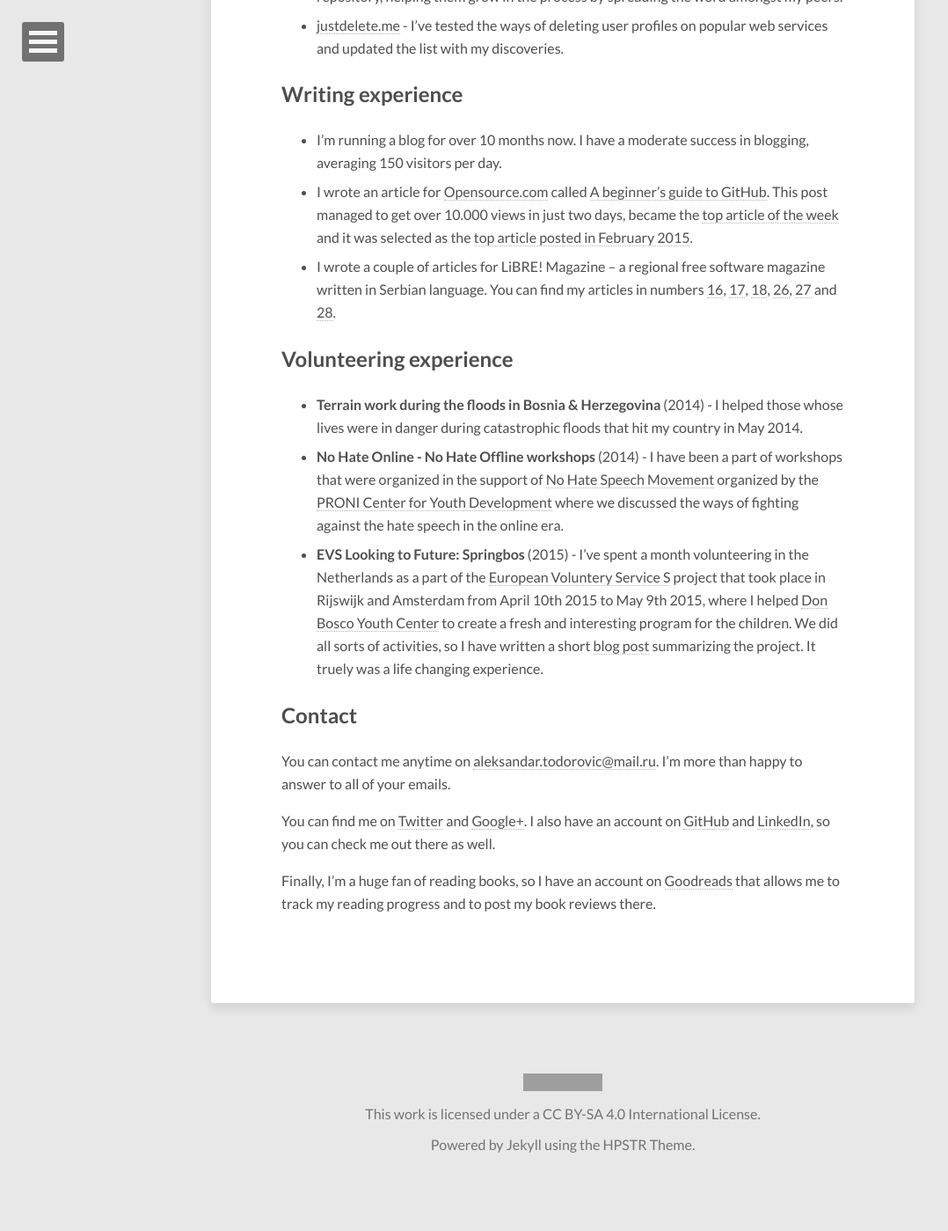
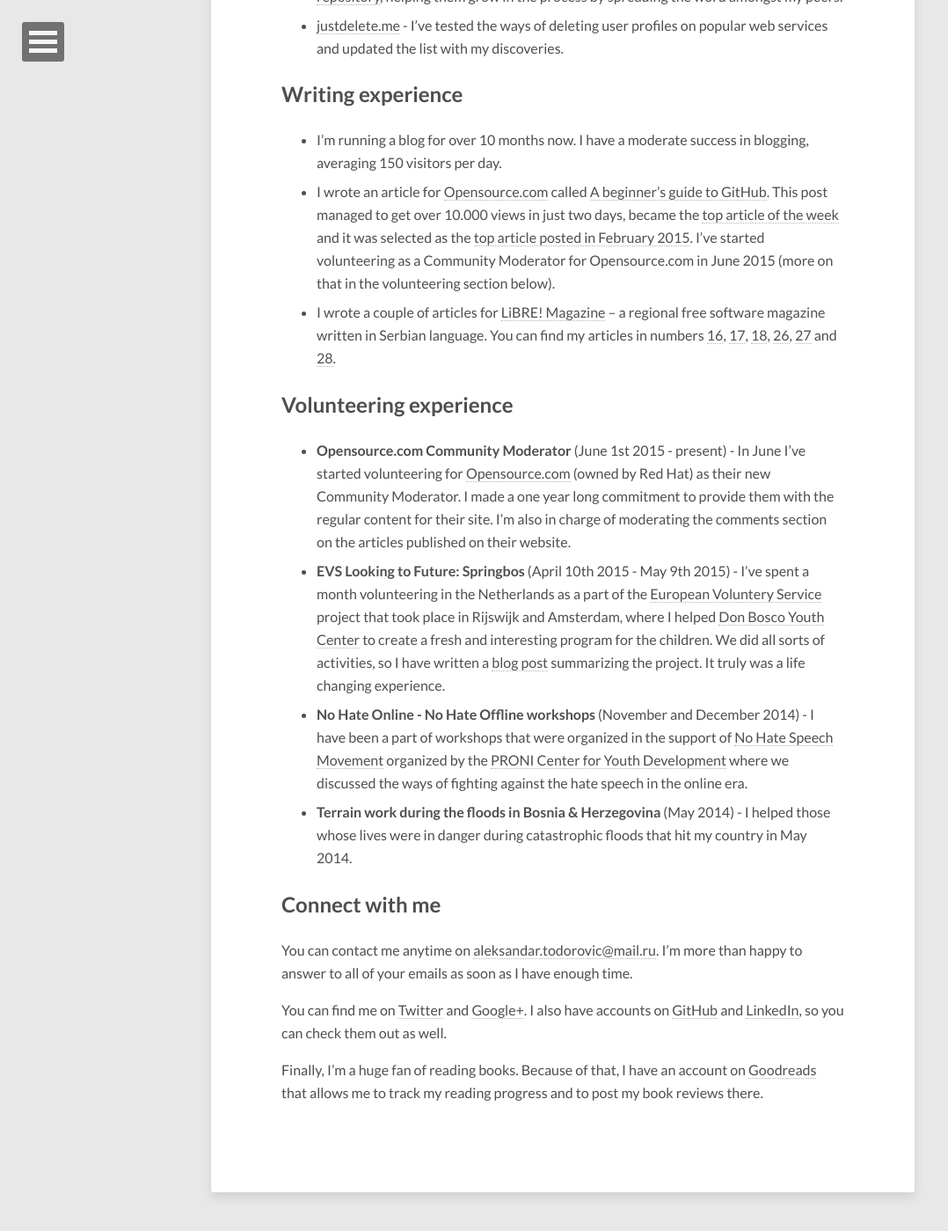
Before and after one commit to menghanhui/r3bl.blog, a Jekyll site: the page built from about/index.md, in a window 1280 px wide and 1400 px high, scrolled down 2624 px. Shown: the whole window at 88% size, without its empty margins (0-1078 px from the left). Built offline with Jekyll 4.4.1, drawn with Linux system fonts in a browser that asks for light colours; nearby versions of some CDN libraries; before the commit the page ends 3982 px from its top, so only the background shows below that; some of the changed text lies outside the part shown; grey boxes are pictures that could not be loaded.

Commit message:
Updated portfolio

```diff
--- a/about/index.md
+++ b/about/index.md
@@ -20,7 +20,7 @@
   * School: Technical High School in Brčko
   * Projects: My graduation thesis is being actively used in the school's administration.
 
-* **Bachelor of IT Engineering** (2013-????)
+* **Bachelor of IT Engineering** (2013-present)
   * Schoool: eMPIRICA
   * Projects: The work I programmed as a part of the curriculum is being advertised as the best one in my year by the collage itself (as stated [here](http://empirica.ba/index.php/aktuelne-vijesti/464-nasi-studenti-sticu-prakticna-ict-znanja-i-vjestine-vec-od-prve-godine-studija)). The project is released under a MIT license [here](https://github.com/aleksandar-todorovic/Implementacija-sigurnosnih-algoritama).
 
@@ -47,31 +47,32 @@
 
 #### Projects I am contributing to (or have contributed to in the past):
 
-* [elementary OS](http://elementaryos.org/) - I've translated the whole operating system to Bosnian language as a part of their localization team. I'm a beta tester who helped out by reporting and confirming bugs during the Beta stage of the version 0.3 titled Freya. I'm also helped during the construction of their new website ([beta.elementary.io](http://beta.elementary.io/)) where I contribute with the code and with the translation of the website to Bosnian language.
+* [elementary OS](http://elementaryos.org/) - I've translated the whole operating system to Bosnian language as a part of their localization team. I was a beta tester who helped out by reporting and confirming bugs during the Beta stage of the version 0.3 (titled Freya). I've also helped during the construction of their new website ([beta.elementary.io](http://beta.elementary.io/)) where I contribute with the code and with the translation of the website to Bosnian language.
 * [Reddit](https://www.reddit.com/) - I've helped with the translation of wordly-known Reddit, earning a badge as a proof of helping them (you can view the badge in the trophy case of [my Reddit profile](http://reddit.com/u/r3bl)).
 * [Tor Project](https://www.torproject.org/) - I've helped with the translation of Orbot and Orweb tutorial in Serbian language and I am a coordinator for this translation.
 * [Open WhisperSystems](https://whispersystems.org/) - I've single-handedly translated their TextSecure and RedPhone apps to Bosnian, Serbian and Croatian language.
 * [Gnu Privacy Guard](https://guardianproject.info/code/gnupg/) - I've helped by translating the the privacy guard to the Serbian language and I am a coordinator for this translation.
 * [PRISM Break](https://prism-break.org/en/) - I've tested the software that helps you circumvent NSA's PRISM program and gave my contribution to this list.
-* [Papers We Love](https://github.com/papers-we-love/papers-we-love) - I've added a couple of papers I love to the Papers We Love repository, helping them grow in the process by spreading the word amongst my peers.
+* [Papers We Love](http://paperswelove.org/) - I've added a couple of papers I love to the Papers We Love [repository](https://github.com/papers-we-love/papers-we-love), helping them grow in the process by spreading the word amongst my peers.
 * [justdelete.me](https://github.com/rmlewisuk/justdelete.me) - I've tested the ways of deleting user profiles on popular web services and updated the list with my discoveries.
 
 ## Writing experience
 
 * I'm running a blog for over 10 months now. I have a moderate success in blogging, averaging 150 visitors per day.
-* I wrote an article for [Opensource.com](http://opensource.com/) called [A beginner's guide to GitHub](http://opensource.com/life/15/2/beginners-guide-github). This post managed to get over 10.000 views in just two days, became the [top article of the week](http://opensource.com/life/15/2/top-5-articles-week-february-20) and it was selected as the [top article posted in February 2015](http://opensource.com/community-report-march-2015).
-* I wrote a couple of articles for LiBRE! Magazine -- a regional free software magazine written in Serbian language. You can find my articles in numbers [16](https://libre.lugons.org/index.php/broj_16/), [17](https://libre.lugons.org/index.php/broj_17/), [18](https://libre.lugons.org/index.php/broj_18/), [26](https://libre.lugons.org/index.php/broj-26/), [27](https://libre.lugons.org/index.php/broj-27/) and [28](https://libre.lugons.org/index.php/broj-28/).
+* I wrote an article for [Opensource.com](http://opensource.com/) called [A beginner's guide to GitHub](http://opensource.com/life/15/2/beginners-guide-github). This post managed to get over 10.000 views in just two days, became the [top article of the week](http://opensource.com/life/15/2/top-5-articles-week-february-20) and it was selected as the [top article posted in February 2015](http://opensource.com/community-report-march-2015). I've started volunteering as a Community Moderator for Opensource.com in June 2015 (more on that in the volunteering section below).
+* I wrote a couple of articles for [LiBRE! Magazine](https://libre.lugons.org/) -- a regional free software magazine written in Serbian language. You can find my articles in numbers [16](https://libre.lugons.org/index.php/broj_16/), [17](https://libre.lugons.org/index.php/broj_17/), [18](https://libre.lugons.org/index.php/broj_18/), [26](https://libre.lugons.org/index.php/broj-26/), [27](https://libre.lugons.org/index.php/broj-27/) and [28](https://libre.lugons.org/index.php/broj-28/).
 
 ## Volunteering experience
 
-* **Terrain work during the floods in Bosnia & Herzegovina** (2014) - I helped those whose lives were in danger during catastrophic floods that hit my country in May 2014.
-* **No Hate Online - No Hate Offline workshops** (2014) - I have been a part of workshops that were organized in the support of [No Hate Speech Movement](http://nohatespeechmovement.org/) organized by the [PRONI Center for Youth Development](http://nohatespeechmovement.org/) where we discussed the ways of fighting against the hate speech in the online era.
-* **EVS Looking to Future: Springbos** (2015) - I've spent a month volunteering in the Netherlands as a part of the  [European Voluntery Service S](https://en.wikipedia.org/wiki/European_Voluntary_Service) project that took place in Rijswijk and Amsterdam from April 10th 2015 to May 9th 2015, where I helped [Don Bosco Youth Center](http://donboscorijswijk.nl/) to create a fresh and interesting program for the children. We did all sorts of activities, so I have written a short [blog post](https://r3bl.github.io/en/evs-netherlands-experience/) summarizing the project. It truely was a life changing experience.
+* **Opensource.com Community Moderator** (June 1st 2015 - present) - In June I've started volunteering for [Opensource.com](http://opensource.com/) (owned by Red Hat) as their new Community Moderator. I made a one year long commitment to provide them with the regular content for their site. I'm also in charge of moderating the comments section on the articles published on their website.
+* **EVS Looking to Future: Springbos** (April 10th 2015 - May 9th 2015) - I've spent a month volunteering in the Netherlands as a part of the  [European Voluntery Service](https://en.wikipedia.org/wiki/European_Voluntary_Service) project that took place in Rijswijk and Amsterdam, where I helped [Don Bosco Youth Center](http://donboscorijswijk.nl/) to create a fresh and interesting program for the children. We did all sorts of activities, so I have written a [blog post](https://r3bl.github.io/en/evs-netherlands-experience/) summarizing the project. It truly was a life changing experience.
+* **No Hate Online - No Hate Offline workshops** (November and December 2014) - I have been a part of workshops that were organized in the support of [No Hate Speech Movement](http://nohatespeechmovement.org/) organized by the [PRONI Center for Youth Development](http://nohatespeechmovement.org/) where we discussed the ways of fighting against the hate speech in the online era.
+* **Terrain work during the floods in Bosnia & Herzegovina** (May 2014) - I helped those whose lives were in danger during catastrophic floods that hit my country in May 2014.
 
-## Contact
+## Connect with me
 
-You can contact me anytime on [aleksandar.todorovic@mail.ru](aleksandar.todorovic@mail.ru). I'm more than happy to answer to all of your emails.
+You can contact me anytime on [aleksandar.todorovic@mail.ru](aleksandar.todorovic@mail.ru). I'm more than happy to answer to all of your emails as soon as I have enough time.
 
-You can find me on [Twitter](https://twitter.com/r3bl_) and [Google+](https://plus.google.com/117549842149032938678/). I also have an account on [GitHub](https://plus.google.com/117549842149032938678/) and [LinkedIn](https://plus.google.com/117549842149032938678/), so you can check me out there as well.
+You can find me on [Twitter](https://twitter.com/r3bl_) and [Google+](https://plus.google.com/117549842149032938678/). I also have accounts on [GitHub](https://plus.google.com/117549842149032938678/) and [LinkedIn](https://plus.google.com/117549842149032938678/), so you can check them out as well.
 
-Finally, I'm a huge fan of reading books, so I have an account on [Goodreads](https://www.goodreads.com/user/show/37688006-aleksandar-todorovi) that allows me to track my reading progress and to post my book reviews there.
+Finally, I'm a huge fan of reading books. Because of that, I have an account on [Goodreads](https://www.goodreads.com/user/show/37688006-aleksandar-todorovi) that allows me to track my reading progress and to post my book reviews there.
```
Also changed, not shown: other parts of about/index.md (+1 -1 lines).
